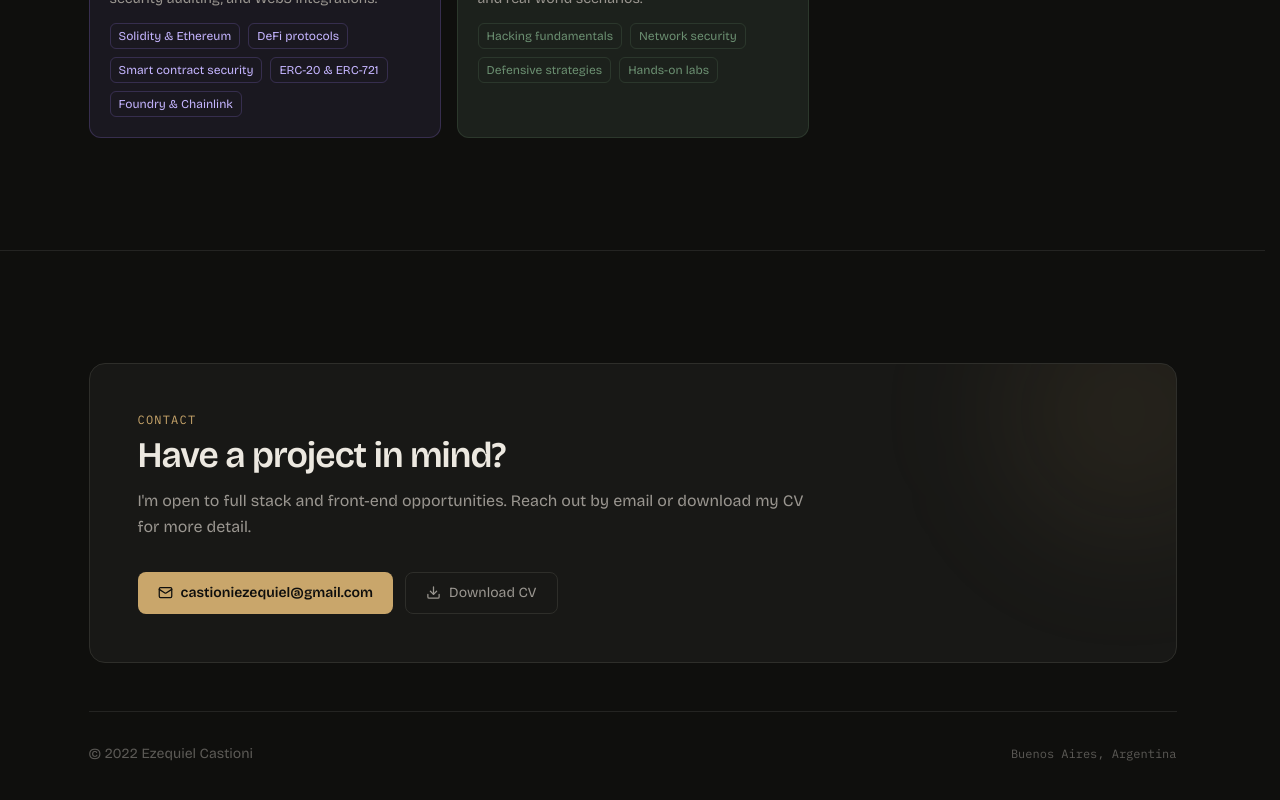
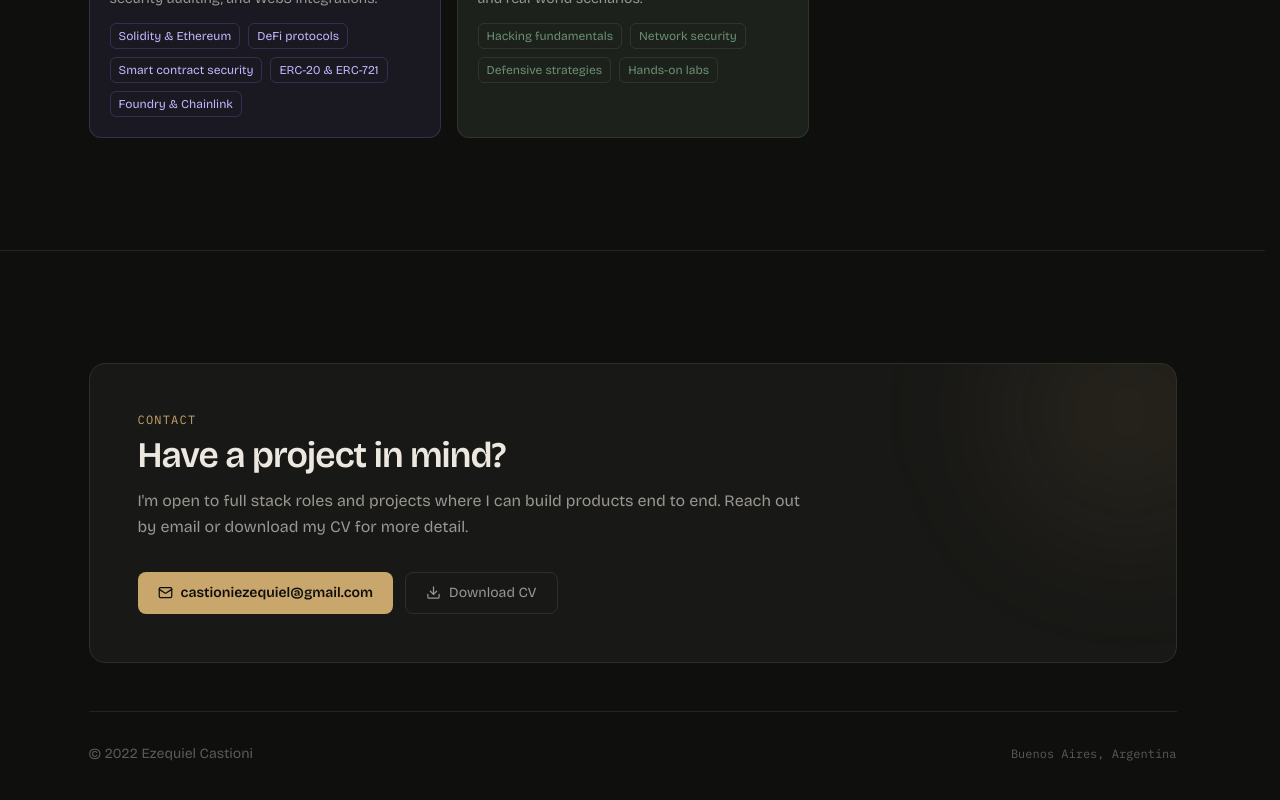
Before and after one commit to Zkcast/Portfolio, a React (Vite) app: page / in a window 1280 px wide. Shown: the part 5955-6755 px from the top of the page. Built offline with nearby package versions, Linux system fonts and the light colour scheme.

Commit message:
Update Contact.tsx

```diff
--- a/src/components/Contact.tsx
+++ b/src/components/Contact.tsx
@@ -20,8 +20,8 @@ export function Contact() {
               Have a project in mind?
             </h2>
             <p className="mt-3 text-base leading-relaxed text-ink-muted">
-              I'm open to full stack and front-end opportunities. Reach out by email or download
-              my CV for more detail.
+              I'm open to full stack roles and projects where I can build products end to end.
+              Reach out by email or download my CV for more detail.
             </p>
 
             <motion.div
```
